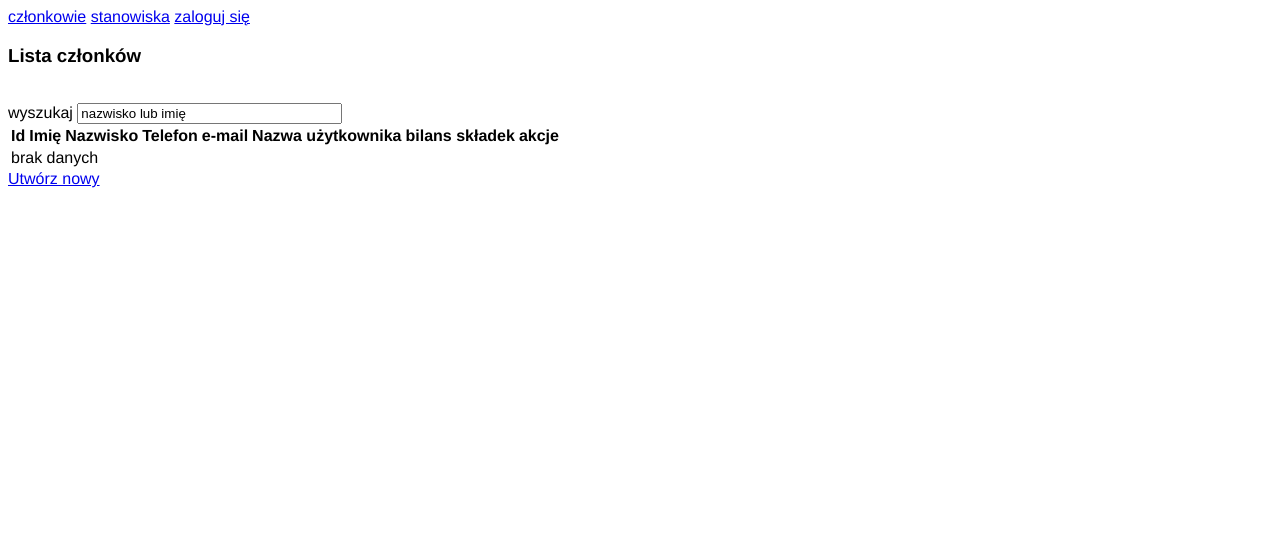
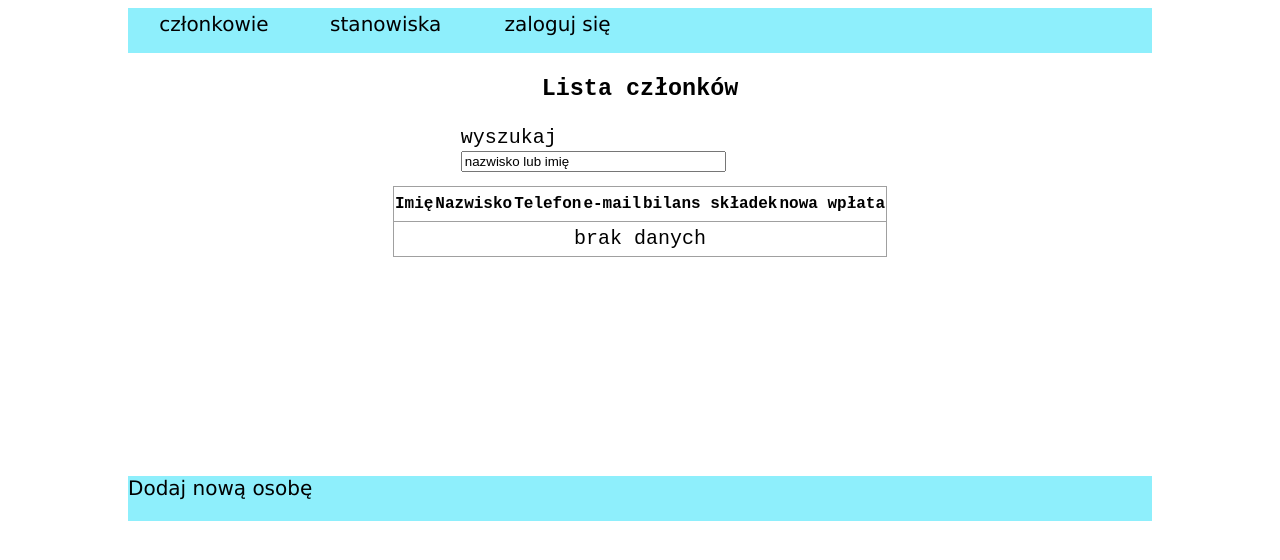
Before and after one commit to MateuszBielski/aptekarze, a Symfony app: template templates/member_user/index.html.twig in a window 1280 px wide. Shown: the top 560 px of the page. Run offline with Twig, Linux system fonts and the light colour scheme; the template is opened without the code that fills it, so the values that code supplies are empty; some libraries are stand-ins or nearby versions.

Commit message:
css adding

```diff
--- a/public/css/styl.css
+++ b/public/css/styl.css
@@ -1,8 +1,98 @@
-html, body
+
+#caly_div
     {
-        font-family: "Helvetica Neue";
-        src: url("Fonts/b7693a83-b861-4aa6-85e0-9ecf676bc4d6.eot?#iefix") format("embedded-opentype"),
-        url("Fonts/bcf54343-d033-41ee-bbd7-2b77df3fe7ba.woff") format("woff"),
-        url("Fonts/b0ffdcf0-26da-47fd-8485-20e4a40d4b7d.ttf") format("truetype"),
-        url("Fonts/da09f1f1-062a-45af-86e1-2bbdb3dd94f9.svg#da09f1f1-062a-45af-86e1-2bbdb3dd94f9") format("svg");
+        margin-left: auto;
+        margin-right: auto;
+        width: 1024px;
+        /* font-family: Verdana, sans-serif; */
+        font-family: Courier New, monospace;
+        font-size: 20px;
     }
+div
+{
+
+}
+
+#belka_gora
+{
+    background-color: rgb(142, 239, 252);
+    height: 45px;
+
+}
+#body_div
+{
+    min-height: 400px;
+}
+#belka_dol
+{
+    background-color: rgb(142, 239, 252);
+    height: 45px;
+}
+.pole_belka_gora,.pole_belka_dol
+{
+    margin-top: 10px;
+
+    text-align: center;
+    width: 16%;
+    height: 80%;
+    margin: 4px;
+    float: left;
+    /* transform: translate(0, -50%); */
+}
+.pole_belka_gora:hover,.pole_belka_dol:hover
+{
+    /* margin-top: -10px; */
+    border-style: none none solid none;
+    border-width: 4px;
+    border-color: rgb(100, 100, 100);
+    /* background-color: ; */
+}
+#div_wyszukaj
+{
+    width: 35%;
+    height: 60px;
+}
+table, #div_wyszukaj
+{
+    margin-left: auto;
+    margin-right: auto;
+}
+
+table,td
+{
+    border-collapse: collapse;
+    border: 1px solid rgb(160, 160, 160);
+    /* border: 3px solid black; */
+    /* border: 3px;
+    border-color: dimgray; */
+}
+thead
+{
+    font-size: 16px;
+}
+tr
+{
+    height: 35px;
+}
+.td_mniejsze
+{
+    font-size: 16px;
+}
+a
+{
+    color: black;
+    font-family: Verdana, sans-serif;
+    text-decoration: none
+}
+h3,table
+{
+    text-align: center;
+}
+.plus_sign
+{
+    color: green;
+}
+.minus_sign
+{
+    color: red;
+}
--- a/templates/base.html.twig
+++ b/templates/base.html.twig
@@ -10,15 +10,33 @@
     </head>
     <body>
         <div id="caly_div">
-            <a href="{{ path('member_user_index') }}">członkowie</a>
-            <a href="{{ path('job_index') }}">stanowiska</a>
-            {# <a href="{{ path('contribution_new') }}">nowa wpłata</a> #}
-            {% if is_granted('IS_AUTHENTICATED_REMEMBERED') %}
-                <a class="link" href="{{ path('app_logout') }}">wyloguj</a>
-            {% else %}
-                <a class="link" href="{{ path('app_login') }}">zaloguj się</a>
-            {% endif %}
+            <div id="belka_gora">
+                <div class="pole_belka_gora">
+                    <a href="{{ path('member_user_index') }}" >członkowie</a>
+                </div>
+                <div class="pole_belka_gora">
+                    <a href="{{ path('job_index') }}">stanowiska</a>
+                    {# <a href="{{ path('contribution_new') }}">nowa wpłata</a> #}
+                </div>
+                {% if is_granted('IS_AUTHENTICATED_REMEMBERED') %}
+                <div class="pole_belka_gora">
+                    <a href="{{ path('contribution_index') }}">składki</a>
+                </div>
+                <div class="pole_belka_gora">
+                    <a class="link" href="{{ path('app_logout') }}" >wyloguj</a>
+                </div>
+                {% else %}
+                <div class="pole_belka_gora">
+                    <a class="link" href="{{ path('app_login') }}" >zaloguj się</a>
+                </div>
+                {% endif %}
+            </div>
+            <div id="body_div">
             {% block body %}{% endblock %}
+            </div>
+            <div id="belka_dol">
+            {% block belka_dol %}{% endblock %}
+            </div>
             {% block javascripts %}{% endblock %}
         </div>
     </body>
--- a/templates/contribution/_delete_form.html.twig
+++ b/templates/contribution/_delete_form.html.twig
@@ -1,5 +1,5 @@
 <form method="post" action="{{ path('contribution_delete', {'id': contribution.id}) }}" onsubmit="return confirm('Are you sure you want to delete this item?');">
     <input type="hidden" name="_method" value="DELETE">
     <input type="hidden" name="_token" value="{{ csrf_token('delete' ~ contribution.id) }}">
-    <button class="btn">Delete</button>
+    <button class="btn">Usuń</button>
 </form>
--- a/templates/contribution/_form.html.twig
+++ b/templates/contribution/_form.html.twig
@@ -1,4 +1,4 @@
 {{ form_start(form) }}
     {{ form_widget(form) }}
-    <button class="btn">{{ button_label|default('Save') }}</button>
+    <button class="btn">{{ button_label|default('Zatwierdź') }}</button>
 {{ form_end(form) }}
--- a/templates/contribution/new.html.twig
+++ b/templates/contribution/new.html.twig
@@ -7,5 +7,5 @@
 
     {{ include('contribution/_form.html.twig') }}
 
-    <a href="{{ path('contribution_index') }}">back to list</a>
+    {# <a href="{{ path('contribution_index') }}">powrót do listy</a> #}
 {% endblock %}
--- a/templates/contribution/show.html.twig
+++ b/templates/contribution/show.html.twig
@@ -3,7 +3,7 @@
 {% block title %}Contribution{% endblock %}
 
 {% block body %}
-    <h1>Contribution</h1>
+    <h3>Contribution</h3>
 
     <table class="table">
         <tbody>
@@ -22,9 +22,9 @@
         </tbody>
     </table>
 
-    <a href="{{ path('contribution_index') }}">back to list</a>
+    {# <a href="{{ path('contribution_index') }}">back to list</a> #}
 
-    <a href="{{ path('contribution_edit', {'id': contribution.id}) }}">edit</a>
+    {# <a href="{{ path('contribution_edit', {'id': contribution.id}) }}">edit</a> #}
 
     {{ include('contribution/_delete_form.html.twig') }}
 {% endblock %}
--- a/templates/member_user/_delete_form.html.twig
+++ b/templates/member_user/_delete_form.html.twig
@@ -1,5 +1,5 @@
 <form method="post" action="{{ path('member_user_delete', {'id': member_user.id}) }}" onsubmit="return confirm('Are you sure you want to delete this item?');">
     <input type="hidden" name="_method" value="DELETE">
     <input type="hidden" name="_token" value="{{ csrf_token('delete' ~ member_user.id) }}">
-    <button class="btn">Delete</button>
+    <button class="pole_belka_dol" >Delete</button>
 </form>
--- a/templates/member_user/edit.html.twig
+++ b/templates/member_user/edit.html.twig
@@ -7,6 +7,9 @@
 
     {{ include('member_user/_form.html.twig', {'button_label': 'Zmień'}) }}
 
+
+{% endblock %}
+{% block belka_dol %}
     <a href="{{ path('member_user_index') }}">powrót do listy</a>
 
     {{ include('member_user/_delete_form.html.twig') }}
--- a/templates/member_user/index.html.twig
+++ b/templates/member_user/index.html.twig
@@ -10,12 +10,17 @@
 
 {% block body %}
     <h3>Lista członków</h3>
-    <br>wyszukaj
-    <input id="input-find-user" type="tekst" value="nazwisko lub imię" size="30">
+    <div id="div_wyszukaj">
+        wyszukaj
+        <input id="input-find-user" type="tekst" value="nazwisko lub imię" size="30">
+    </div>
     {{ include('member_user/indexAjax.html.twig') }}
 
 
-    <a href="{{ path('member_user_new') }}">Utwórz nowy</a>
-    {# <a href="{{ path('member_users_zpliku') }}">Deserialize</a> #}
 
 {% endblock %}
+{% block belka_dol %}
+    <a href="{{ path('member_user_new') }}">Dodaj nową osobę</a>
+
+    {# <a href="{{ path('member_users_zpliku') }}">Deserialize</a> #}
+{% endblock %}
--- a/templates/member_user/indexAjax.html.twig
+++ b/templates/member_user/indexAjax.html.twig
@@ -2,36 +2,41 @@
         <thead>
             <tr>
                 {# <th>Key</th> #}
-                <th>Id</th>
+                {# <th>Id</th> #}
                 <th>Imię</th>
                 <th>Nazwisko</th>
                 <th>Telefon</th>
                 <th>e-mail</th>
-                <th>Nazwa użytkownika</th>
+                {# <th>Nazwa użytkownika</th> #}
                 <th>bilans składek</th>
                 {# <th>Roles</th>
                 <th>Password</th> #}
-                <th>akcje</th>
+                <th>nowa wpłata</th>
             </tr>
         </thead>
         <tbody>
         {% for key,member_user in member_users %}
             <tr>
+                {% if member_user.getCurrentAccuntValue() < 0 %}
+                    {% set class_sign = 'class=minus_sign' %}
+                {% else %}
+                    {% set class_sign = 'class=plus_sign' %}
+                {% endif %}
                 {# <td>{{ key }}</td> #}
-                <td>{{ member_user.id }}</td>
-                <td>{{ member_user.firstName }}</td>
+                {# <td>{{ member_user.id }}</td> #}
+                <td><a href="{{ path('member_user_show', {'id': member_user.id}) }}">{{ member_user.firstName }}</a></td>
                 <td>{{ member_user.surname }}</td>
-                <td>{{ member_user.telephone }}</td>
-                <td>{{ member_user.email }}</td>
-                <td>{{ member_user.username }}</td>
+                <td class="td_mniejsze">{{ member_user.telephone }}</td>
+                <td class="td_mniejsze">{{ member_user.email }}</td>
+                {# <td>{{ member_user.username }}</td> #}
                 {# <td>{{ member_user.test }}</td> #}
-                <td>{{ member_user.getStringCurrentAccount() }}</td>
+                <td {{ class_sign }}>{{ member_user.getStringCurrentAccount() }}</td>
                 {# <td>{{ member_user.roles ? member_user.roles|json_encode : '' }}</td>
                 <td>{{ member_user.password }}</td> #}
-                <td>
-                    <a href="{{ path('member_user_show', {'id': member_user.id}) }}">pokaż</a>
-                    <a href="{{ path('member_user_edit', {'id': member_user.id}) }}">edytuj</a>
-                    <a href="{{ path('contribution_new_forUser', {'id': member_user.id}) }}">nowa wpłata</a>
+                <td class="td_mniejsze">
+                    {# <a href="{{ path('member_user_show', {'id': member_user.id}) }}">pokaż</a>
+                    <a href="{{ path('member_user_edit', {'id': member_user.id}) }}">edytuj</a> #}
+                    <a href="{{ path('contribution_new_forUser', {'id': member_user.id}) }}">dodaj</a>
                 </td>
             </tr>
         {% else %}
--- a/templates/member_user/new.html.twig
+++ b/templates/member_user/new.html.twig
@@ -7,5 +7,7 @@
 
     {{ include('member_user/_form.html.twig') }}
 
+{% endblock %}
+{% block belka_dol %}
     <a href="{{ path('member_user_index') }}">powrót do listy</a>
 {% endblock %}
```
Also changed, not shown: src/Entity/MemberUser.php (+10 -2 lines), src/Form/MemberUserType.php (+4 -4 lines), templates/contribution/index.html.twig (+10 -8 lines), templates/job/index.html.twig (+7 -7 lines), templates/member_user/show.html.twig (+4 -4 lines), 2 other files.
